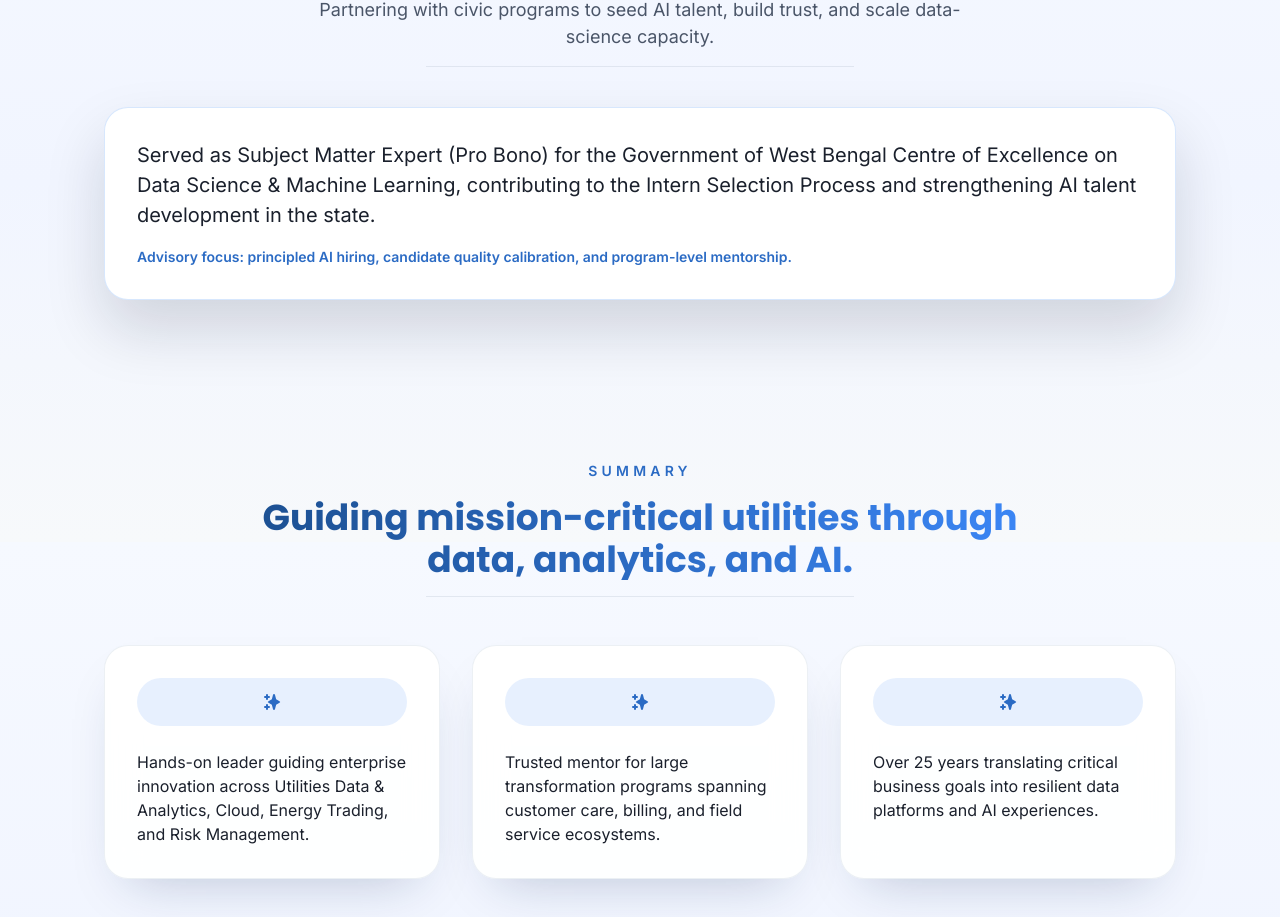
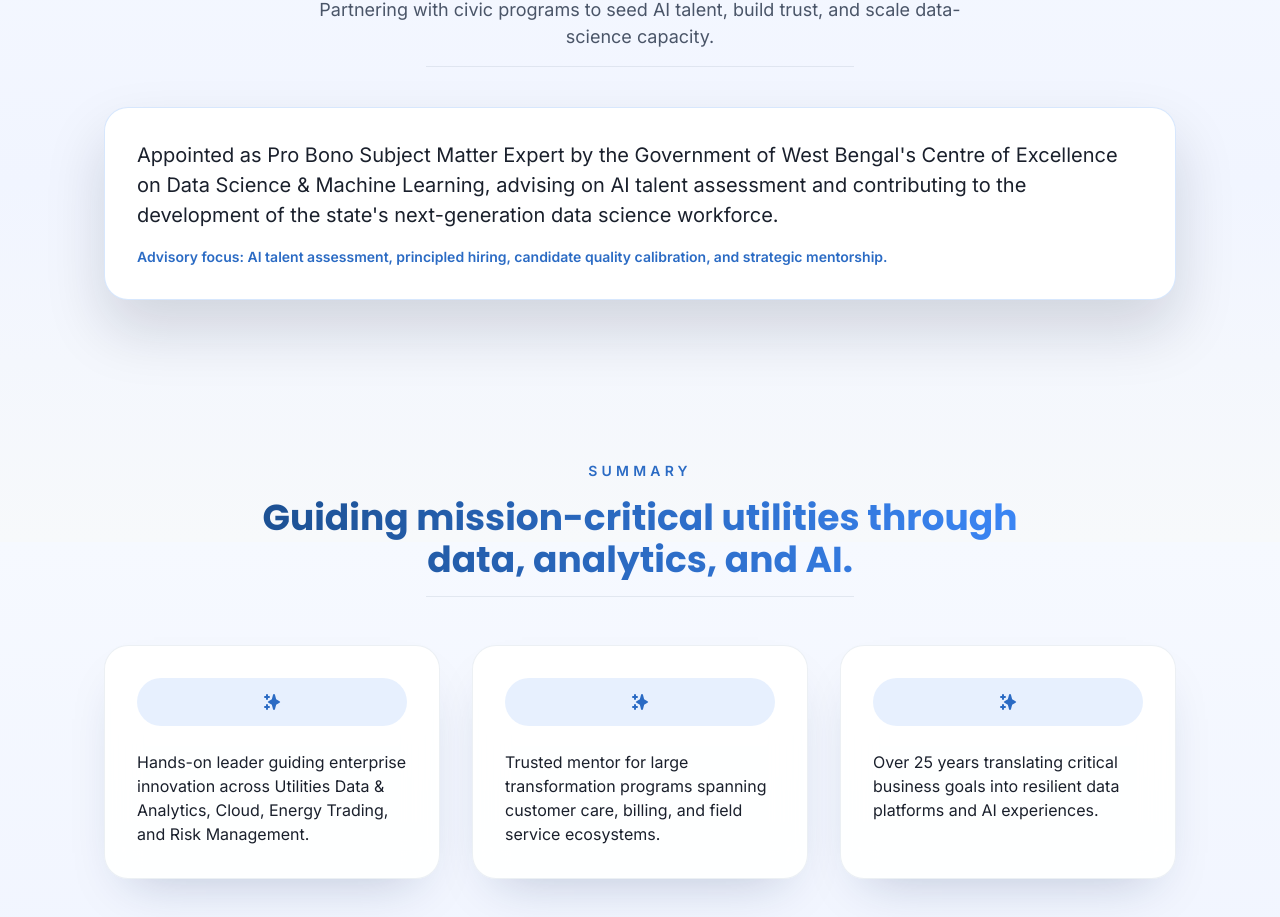
Before and after one commit to ambarishg/AmbarishWEBSITE, a React (Vite) app: page / in a window 1280 px wide. Shown: the part 1058-1975 px from the top of the page. Built offline with nearby package versions, Linux system fonts and the light colour scheme; no server answers.

Commit message:
NEW LOOK

```diff
--- a/src/sections/PublicServiceAdvisory.jsx
+++ b/src/sections/PublicServiceAdvisory.jsx
@@ -25,12 +25,13 @@ const PublicServiceAdvisory = () => {
         >
           <Stack spacing={4}>
             <Text color="text" fontSize={{ base: 'lg', md: 'xl' }}>
-              Served as Subject Matter Expert (Pro Bono) for the Government of West Bengal  Centre of Excellence
-              on Data Science &amp; Machine Learning, contributing to the Intern Selection Process and strengthening
-              AI talent development in the state.
+              Appointed as Pro Bono Subject Matter Expert by the Government of West Bengal's Centre of Excellence on Data
+              Science &amp; Machine Learning, advising on AI talent assessment and contributing to the development of the
+              state's next-generation data science workforce.
             </Text>
             <Text color={accent} fontWeight="semibold" fontSize="sm">
-              Advisory focus: principled AI hiring, candidate quality calibration, and program-level mentorship.
+              Advisory focus: AI talent assessment, principled hiring, candidate quality calibration, and strategic
+              mentorship.
             </Text>
           </Stack>
         </Box>
```
Also changed, not shown: 1 other file (tests, documents, lock files or other folders).
